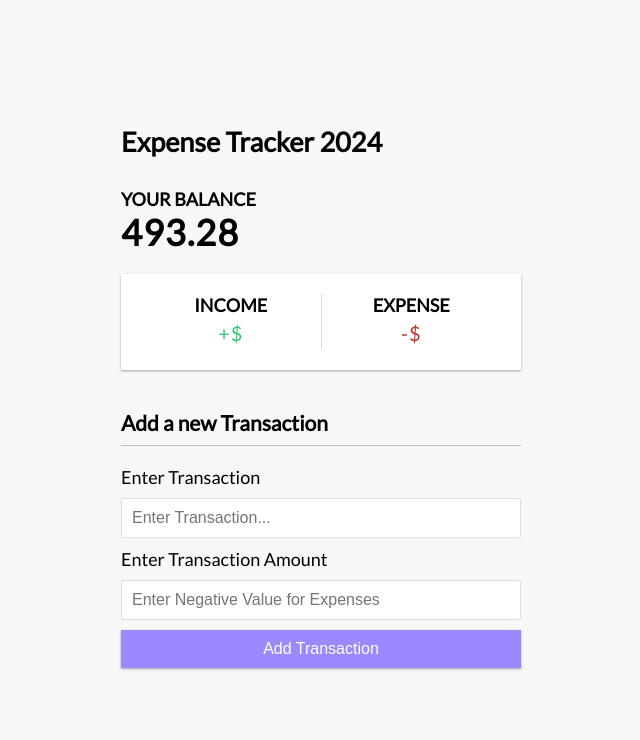
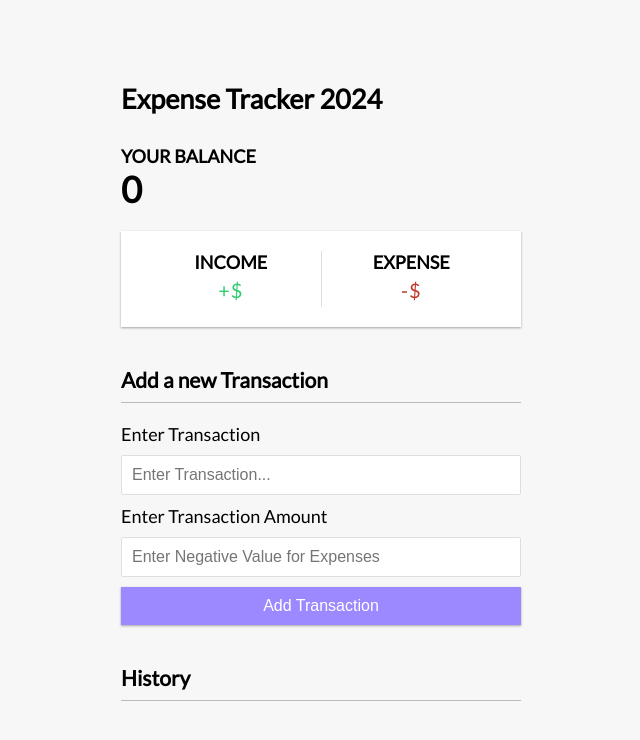
Before and after one commit to kdunn1994/homework4, a Vue app: page / in a window 1280 px wide. Shown: the top 740 px of the page, without its empty margins (319-959 px from the left). Built offline with nearby package versions, Linux system fonts and the light colour scheme.

Commit message:
completed transaction list component

```diff
--- a/src/App.vue
+++ b/src/App.vue
@@ -3,14 +3,11 @@
   import Balance from './components/Balance.vue';
   import IncomeExpenses from './components/IncomeExpenses.vue';
   import AddTransaction from './components/AddTransaction.vue';
+  import TransactionList from './components/TransactionList.vue';
+
   import {ref, computed} from 'vue';
 
-  const transactions = ref([
-    {id: 1, text:'Paycheck', amount: 700.00},
-    {id: 2, text:'Water Bill', amount: -72.83},
-    {id: 3, text:'Electric Bill', amount: -153.89},
-    {id: 4, text:'Returned Item', amount: 20.00},
-  ])
+  const transactions = ref([])
 
   const sum = computed(()=>{
     return transactions.value.reduce((acc, x)=>{
@@ -43,6 +40,15 @@
     })
   }
 
+  const generateID = () =>{
+    return Math.floor(Math.random()*100000000)
+  }
+
+  const handleDelete = (id) => {
+    transactions.value = transactions.value.filter((x) => x.id !== id)
+  }
+
+
 </script>
 
 <template>
@@ -51,6 +57,7 @@
     <Balance :total="sum"></Balance>
     <IncomeExpenses :income="moneyIn" :expense="moneyOut"></IncomeExpenses>
     <AddTransaction @transactionSubmitted="handleTransaction"></AddTransaction>
+    <TransactionList :transactions="transactions" @transactionDeleted="handleDelete"></TransactionList>
   </div>
 
 </template>
--- /dev/null
+++ b/src/components/TransactionList.vue
@@ -0,0 +1,29 @@
+<script setup>
+    import { defineProps, defineEmits } from 'vue';
+
+    const props = defineProps({
+        transactions: {
+            type: Array,
+            require: true,
+        }
+    })
+
+    const emit = defineEmits(['transactionDeleted'])
+
+    const deleteTransaction = (id) => {
+        emit('transactionDeleted', id)
+    }
+</script>
+
+<template>
+    <h3>History</h3>
+    <ul id="list" class="list">
+        <li v-for="x in transactions" v-bind:key="x.id"
+        v-bind:class="x.amount < 0 ? 'minus' : 'plus'">
+        {{ x.text }} <span> ${{ x.amount }}</span>
+        <button @click="deleteTransaction(x.id)" class="delete-btn">X</button>
+        </li>
+
+    </ul>
+
+</template>
```
